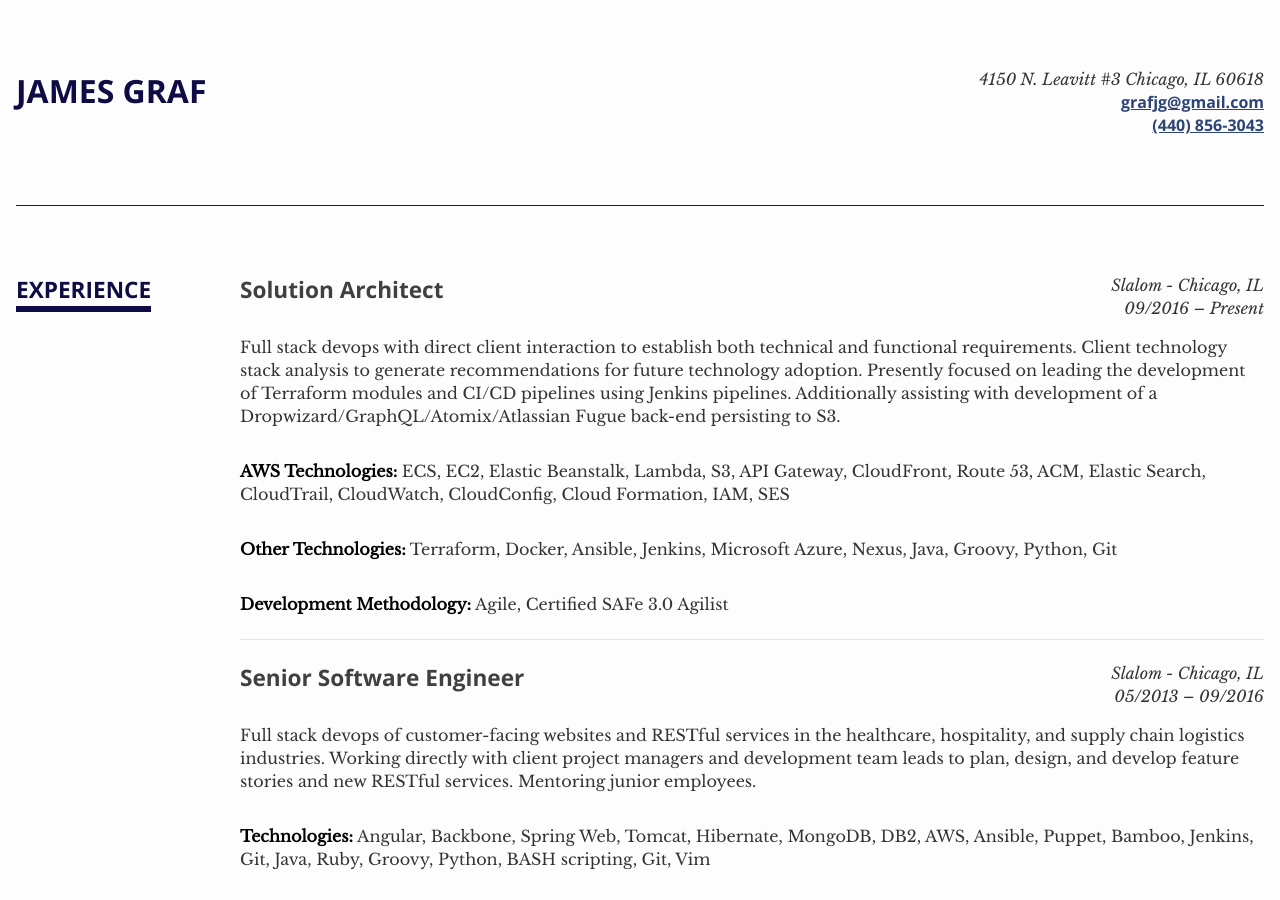
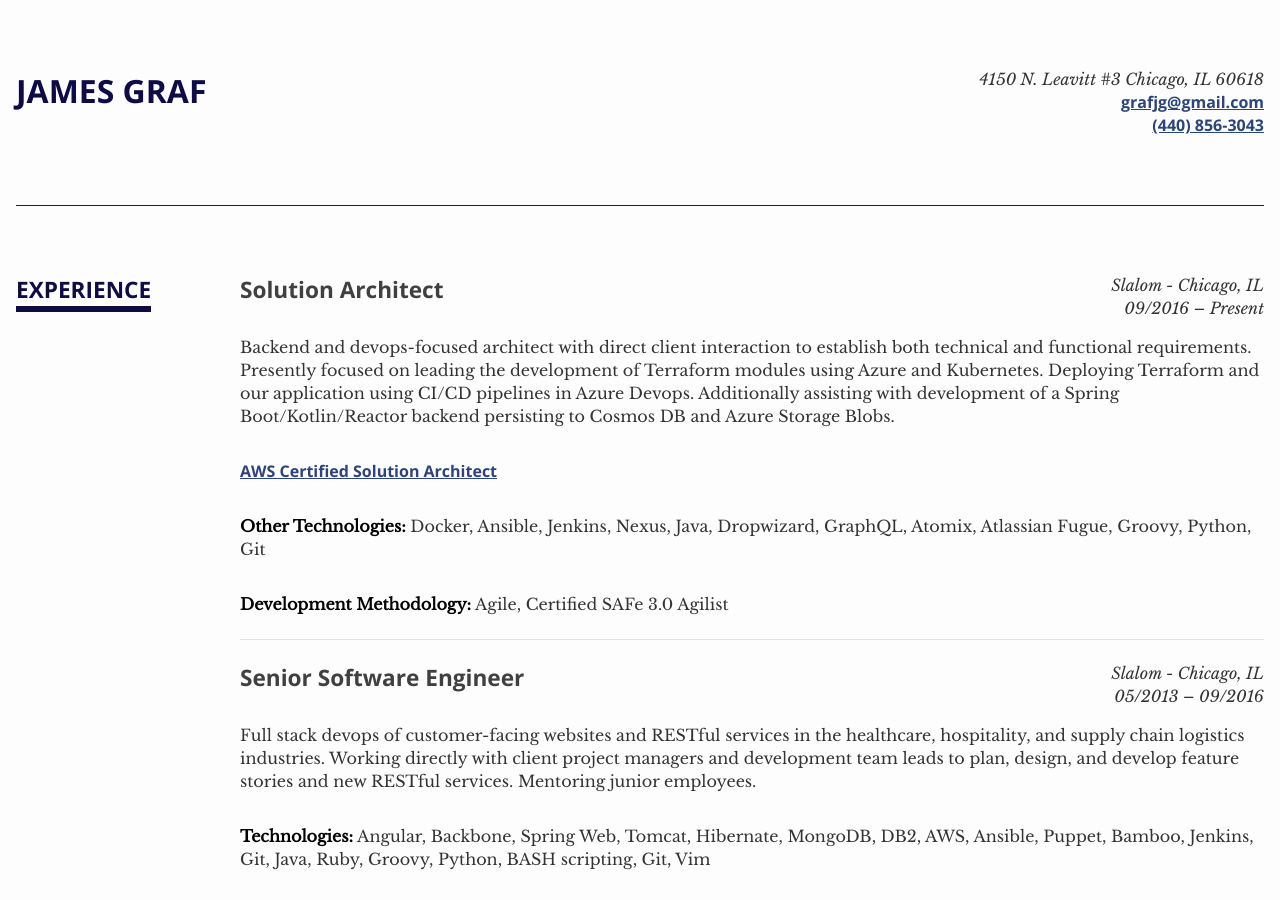
Before and after one commit to jamesggraf/jamesggraf.github.io, a Jekyll site: the page built from index.html, in a window 1280 px wide and 900 px high. Built offline with Jekyll 4.4.1, drawn with Linux system fonts in a browser that asks for light colours.

Commit message:
Latest update for nda client

```diff
--- a/_includes/section-experience.html
+++ b/_includes/section-experience.html
@@ -13,9 +13,9 @@
           </figure>
         </header>
         <main>
-          <p>Full stack devops with direct client interaction to establish both technical and functional requirements. Client technology stack analysis to generate recommendations for future technology adoption. Presently focused on leading the development of Terraform modules and CI/CD pipelines using Jenkins pipelines. Additionally assisting with development of a Dropwizard/GraphQL/Atomix/Atlassian Fugue back-end persisting to S3.</p>
-          <p><b>AWS Technologies:</b> ECS, EC2, Elastic Beanstalk, Lambda, S3, API Gateway, CloudFront, Route 53, ACM, Elastic Search, CloudTrail, CloudWatch, CloudConfig, Cloud Formation, IAM, SES</p>
-          <p><b>Other Technologies:</b> Terraform, Docker, Ansible, Jenkins, Microsoft Azure, Nexus, Java, Groovy, Python, Git</p>
+          <p>Backend and devops-focused architect with direct client interaction to establish both technical and functional requirements. Presently focused on leading the development of Terraform modules using Azure and Kubernetes. Deploying Terraform and our application using CI/CD pipelines in Azure Devops. Additionally assisting with development of a Spring Boot/Kotlin/Reactor backend persisting to Cosmos DB and Azure Storage Blobs.</p>
+          <p><b><a href="https://www.certmetrics.com/amazon/public/badge.aspx?i=1&t=c&d=2018-11-26&ci=AWS00698898">AWS Certified Solution Architect</a></b>
+          <p><b>Other Technologies:</b> Docker, Ansible, Jenkins, Nexus, Java, Dropwizard, GraphQL, Atomix, Atlassian Fugue, Groovy, Python, Git</p>
           <p><b>Development Methodology:</b> Agile, Certified SAFe 3.0 Agilist</p>
         </main>
       </li>
```
